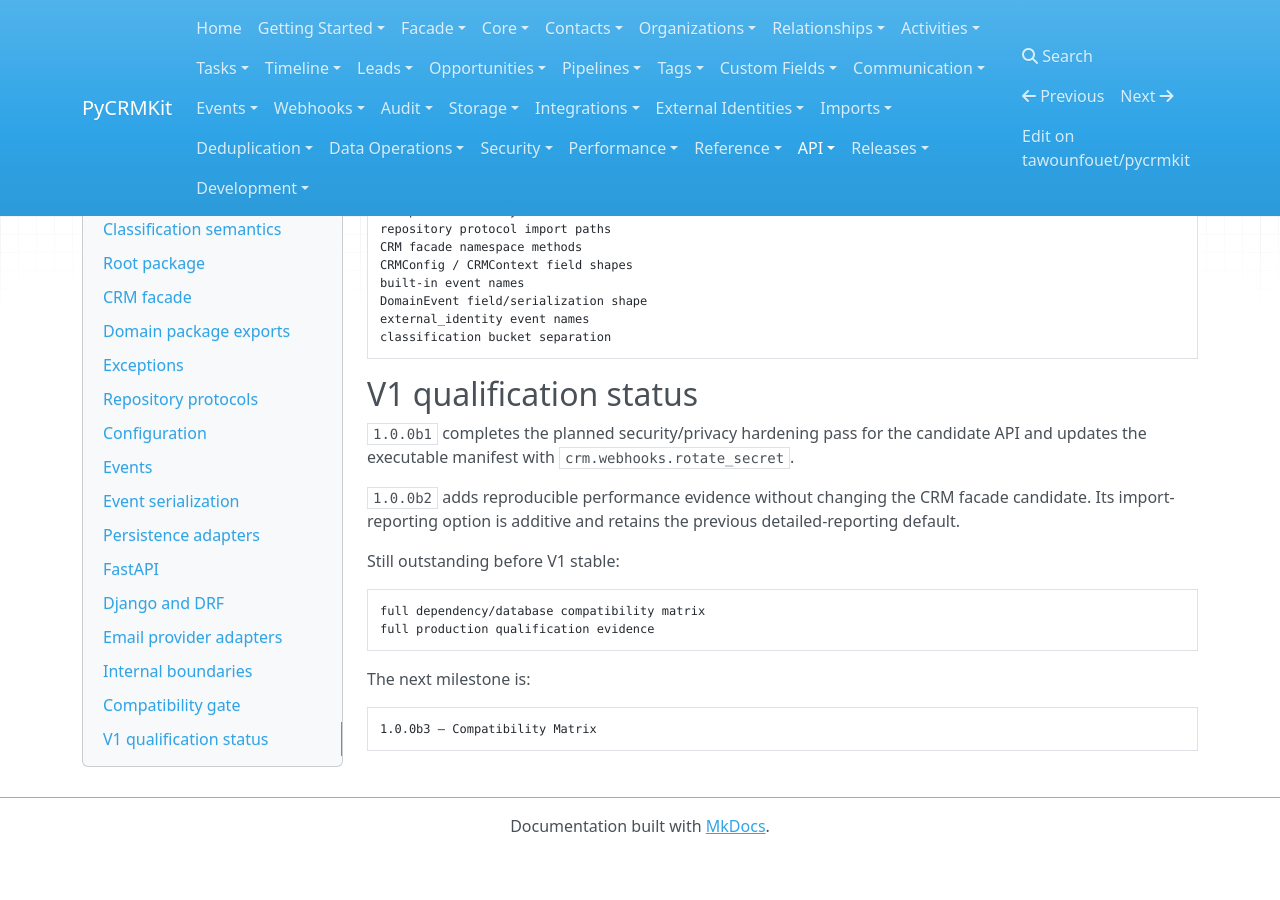
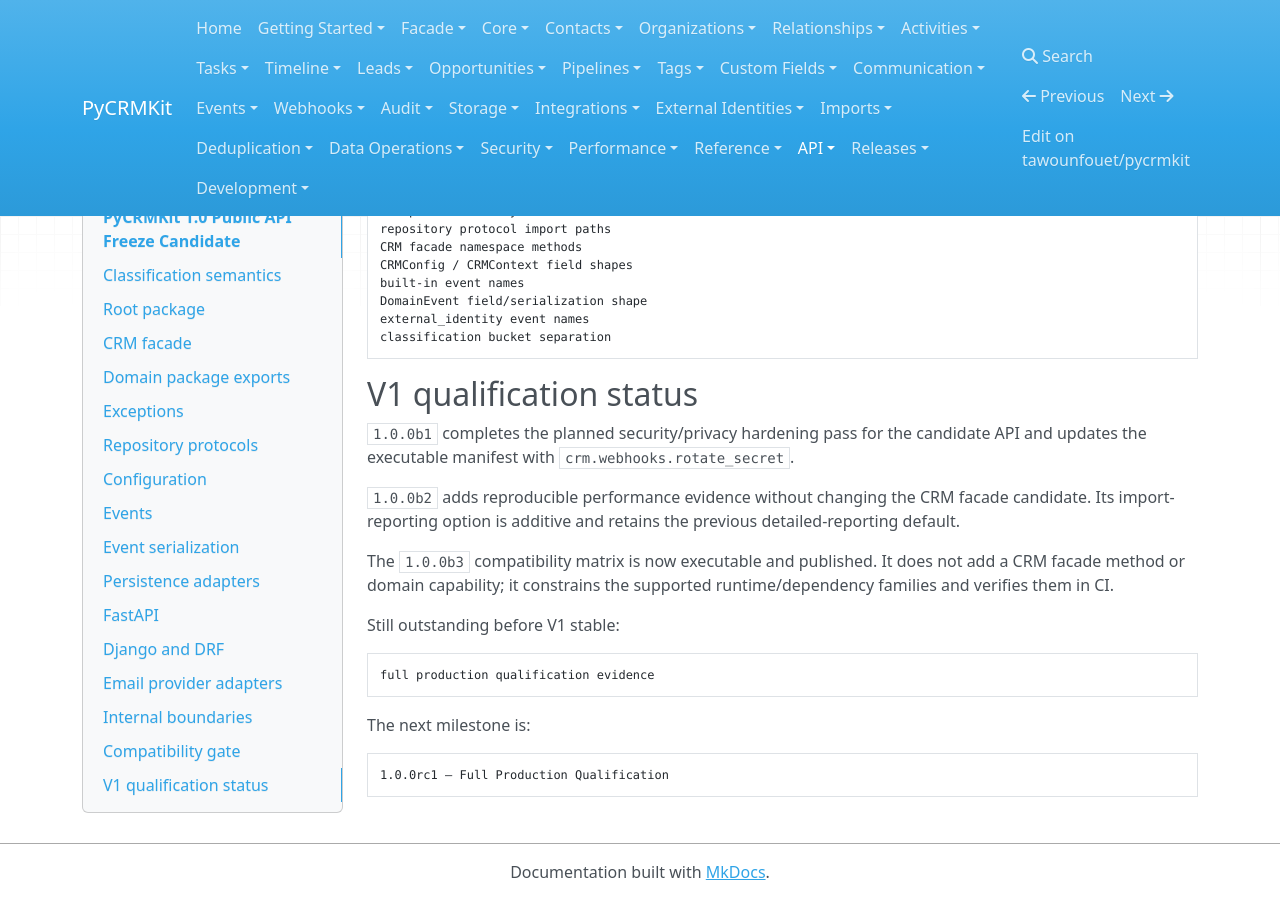
Before and after one commit to tawounfouet/pycrmkit, an MkDocs documentation site: the page built from docs/api/1.0-public-api-candidate.md, in a window 1280 px wide and 900 px high, scrolled down 7778 px. Built offline with MkDocs 1.6.1, drawn with Linux system fonts in a browser that asks for light colours; nearby versions of some CDN libraries; before the commit the page ends 8632 px from its top, so only the background shows below that.

Commit message:
docs(api): advance V1 candidate through compatibility matrix

````diff
--- a/docs/api/1.0-public-api-candidate.md
+++ b/docs/api/1.0-public-api-candidate.md
@@ -445,15 +445,18 @@ candidate API and updates the executable manifest with
 facade candidate. Its import-reporting option is additive and retains the
 previous detailed-reporting default.
 
+The `1.0.0b3` compatibility matrix is now executable and published. It does
+not add a CRM facade method or domain capability; it constrains the supported
+runtime/dependency families and verifies them in CI.
+
 Still outstanding before V1 stable:
 
 ```text
-full dependency/database compatibility matrix
 full production qualification evidence
 ```
 
 The next milestone is:
 
 ```text
-1.0.0b3 — Compatibility Matrix
+1.0.0rc1 — Full Production Qualification
 ```
````
